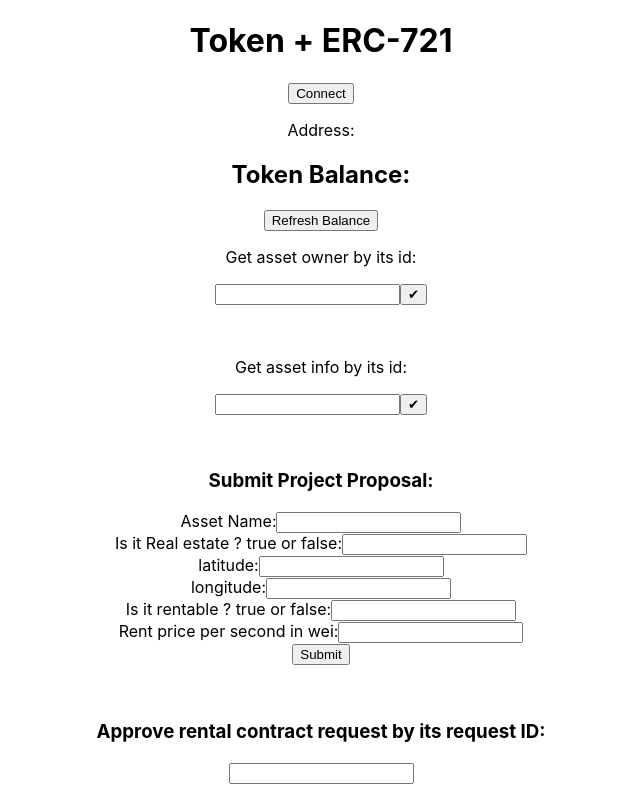
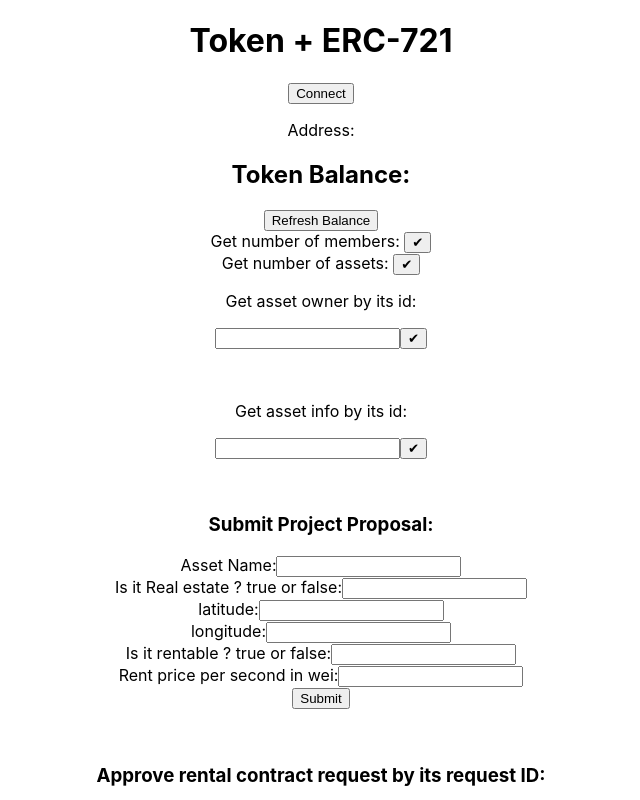
Before and after one commit to elxif/TokenRental, a React (Create React App) app: page / in a window 1280 px wide. Shown: the top 800 px of the page, without its empty margins (319-959 px from the left). Built offline with nearby package versions, Linux system fonts and the light colour scheme.

Commit message:
count viewers added

```diff
--- a/src/Interactions.js
+++ b/src/Interactions.js
@@ -11,6 +11,9 @@ const Interactions = (props) => {
     const [requestID, setRequestID] = useState(null);
     const [requestInfo, setRequestInfo] = useState(null);
     const [contractInfo, setContractInfo] = useState(null);
+    const [assetCount, setAssetCount] = useState(null);
+    const [memberCount, setMemberCount] = useState(null);
+
 
     const Contract = props.contract;
 
@@ -18,6 +21,21 @@ const Interactions = (props) => {
         return response["events"][0]["args"][2]["_hex"];
     }
 
+
+    const noOfAssetsViewer = async (e) => {
+        e.preventDefault();
+        let count_string = await props.contract.getNoOfAssets();
+        let count = Number(count_string);
+        setAssetCount(count);
+    }
+
+    const noOfMembersViewer = async (e) => {
+        e.preventDefault();
+        let count_string = await props.contract.getNoOfMembers();
+        let count = Number(count_string);
+        setMemberCount(count);
+
+    }
 
     const assetOwnerViewer = async (e) => {
         e.preventDefault();
@@ -178,6 +196,17 @@ const Interactions = (props) => {
 
             <div className="column"></div>
 
+            <form onSubmit={noOfMembersViewer}>
+                <a>Get number of members: </a>
+                <button type='submit'>✔</button>
+                <a>  {memberCount}</a>
+            </form>
+            <form onSubmit={noOfAssetsViewer}>
+                <a>Get number of assets: </a>
+                <button type='submit'>✔</button>
+                <a>  {assetCount}</a>
+            </form>
+
             <form onSubmit={assetOwnerViewer}>
                 <p>Get asset owner by its id:</p>
                 <input type='number' id='assetID'/>
```
